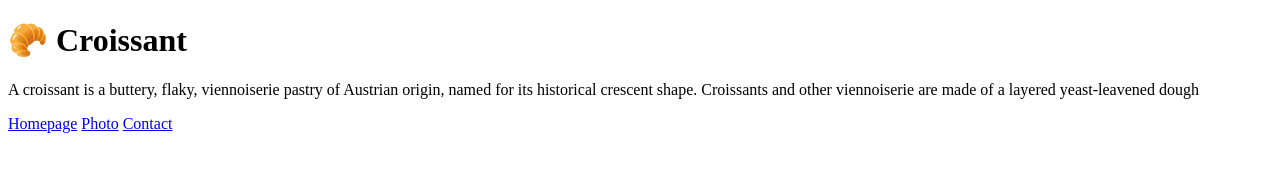
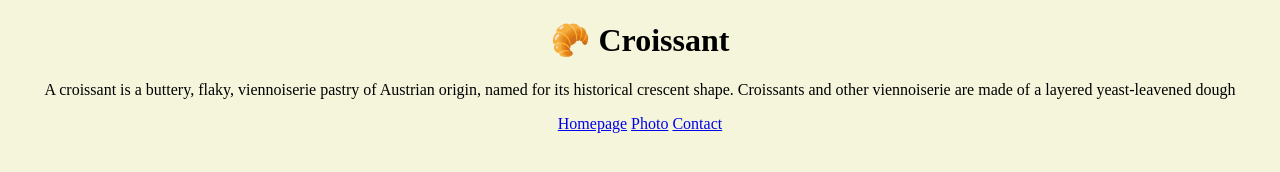
Before and after one commit to BettySosterics/Croissant, a plain HTML site: page index.html in a window 1280 px wide. Drawn offline with Linux system fonts and the light colour scheme.

Commit message:
added CSS

```diff
--- /dev/null
+++ b/css/styles.css
@@ -0,0 +1,4 @@
+body {
+  text-align: center;
+  background-color: beige;
+}
--- a/index.html
+++ b/index.html
@@ -4,7 +4,8 @@
     <meta charset="UTF-8" />
     <meta http-equiv="X-UA-Compatible" content="IE=edge" />
     <meta name="viewport" content="width=device-width, initial-scale=1.0" />
-    <title>Document</title>
+    <link rel="stylesheet" href="/css/styles.css" />
+    <title>Croissant</title>
   </head>
   <body>
     <h1>🥐 Croissant</h1>
```
Also changed, not shown: contact.html (+1 -0 lines), photo.html (+3 -1 lines).
